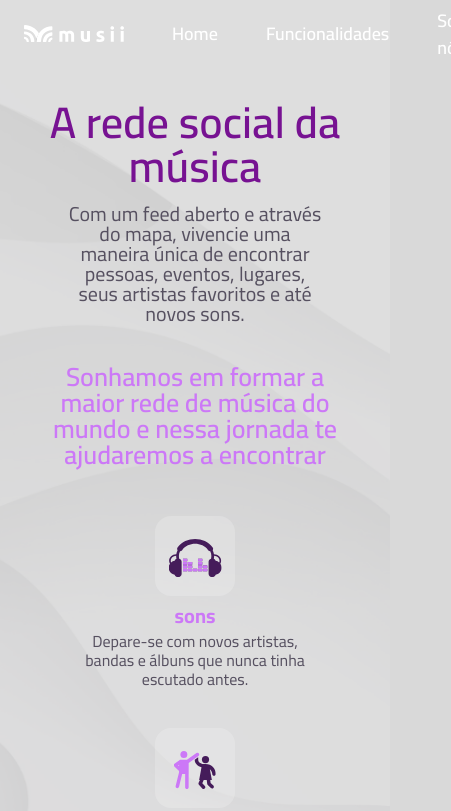
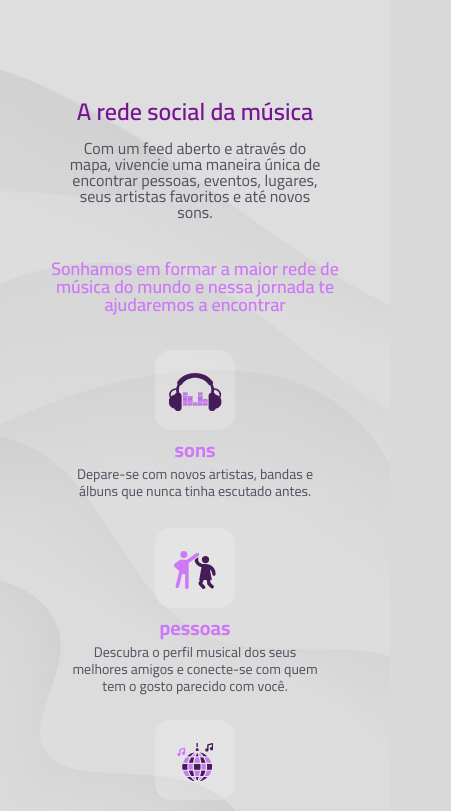
Before and after one commit to bambokianr/musii-site, a React (Create React App) app in the folder front-site/: page / in a window 390 px wide. Shown: the top 811 px of the page, 451 px wide, since content can reach past the window. Built offline with nearby package versions, Linux system fonts and the light colour scheme.

Commit message:
Section2 - responsive screen ok

```diff
--- a/front-site/src/App.js
+++ b/front-site/src/App.js
@@ -11,12 +11,12 @@ import Footer from './sections/Footer';
 function App() {
   return (
     <>
-      <Header />
+      {/* <Header /> */}
       {/* <Section1 /> */}
       <Section2 />
       {/* <Section3 /> */}
-      <Section4 />
-      <Section5 />
+      {/* <Section4 /> */}
+      {/* <Section5 /> */}
       {/* <Footer /> */}
       <GlobalStyle />
     </>
--- a/front-site/src/sections/Footer/index.js
+++ b/front-site/src/sections/Footer/index.js
@@ -10,13 +10,13 @@ function Footer() {
       <Container>
         <Logo src={logoVertical} alt="Logo Musii" />
         <Content>
-          <a href="#">Política de privacidade</a>
-          <Divider>-</Divider>
-          <Contact>
+        <Contact>
             <ContactItem><MdEmail color="#771292" size={20} /><ContactText href="mailto:contato@musii.app">contato@musii.app</ContactText></ContactItem>
             <ContactItem><FaApple color="#771292" size={18} /><ContactText href="#" target="_blank">Baixar na App Store</ContactText></ContactItem>
             <ContactItem><FaGooglePlay color="#771292" size={16} /><ContactText href="#" target="_blank">Baixar no Gogle Play</ContactText></ContactItem>
           </Contact>
+          <Divider>-</Divider>
+          <a href="#">Política de privacidade</a>
           <Divider>-</Divider>
           <Copyright><span>©</span> 2020 Musii</Copyright>
         </Content>
--- a/front-site/src/sections/Footer/styles.js
+++ b/front-site/src/sections/Footer/styles.js
@@ -15,6 +15,10 @@ export const Container = styled.div`
   display: flex;
   justify-content: space-between;
   align-items: flex-end;
+
+  @media screen and (max-width: 1400px) {
+    padding: 0 72px;
+  }
 `;
 
 export const Content = styled.div`
@@ -43,6 +47,10 @@ export const Contact = styled.div`
   display: flex;
   justify-content: flex-start;
   align-items: center;
+
+  @media screen and (max-width: 1060px) {
+    flex-direction: column;
+  }
 `;
 
 export const ContactItem = styled.span`
@@ -61,6 +69,13 @@ export const ContactItem = styled.span`
 
   &:nth-child(3) {
     padding-left: 8px;
+  }
+
+  @media screen and (max-width: 1060px) {
+    &:nth-child(1), &:nth-child(2), &:nth-child(3) {
+      border-style: hidden;
+      padding: 0;
+    }
   }
 `;
 
--- a/front-site/src/sections/Section2/styles.js
+++ b/front-site/src/sections/Section2/styles.js
@@ -25,28 +25,51 @@ export const FirstPhrase = styled.span`
   color: #771292;
   font-weight: 600;
   line-height: 1em;
-  font-size: 4.4rem;
+  font-size: 44px;
   text-align: center;
+
+  @media screen and (max-width: 768px) {
+    font-size: 32px;
+  }
+  @media screen and (max-width: 480px) {
+    font-size: 24px;
+  }
 `;
 
 export const SecondPhrase = styled.span`
   width: 65%;
   color: #565060;
   line-height: 1em;
-  font-size: 2rem;
+  font-size: 20px;
   text-align: center;
   margin: 16px 0;
+
+  @media screen and (max-width: 768px) {
+    font-size: 18px;
+  }
+  @media screen and (max-width: 480px) {
+    font-size: 16px;
+  }
 `;
 
 export const ThirdPhrase = styled.span`
   color: #cc78f7;
   line-height: 1em;
   font-weight: 600;
-  font-size: 2.6rem;
+  font-size: 26px;
   margin: 24px 0 12px;
 
   @media screen and (max-width: 1280px) {
     width: 80%;
+  }
+  @media screen and (max-width: 1060px) {
+    margin-bottom: 0px;
+  }
+  @media screen and (max-width: 768px) {
+    font-size: 20px;
+  }
+  @media screen and (max-width: 480px) {
+    font-size: 18px;
   }
 `;
 
@@ -108,7 +131,7 @@ export const CategoriesBox = styled.div`
     cursor: default;
     display: flex;
     justify-content: center;
-    margin-bottom: 32px;
+    margin-bottom: 28px;
 
     & > h3 {
       display: none;
@@ -133,6 +156,14 @@ export const CategoriesBox = styled.div`
       display: block;
       top: 76px;
       opacity: 1;
+    }
+  }
+
+  @media screen and (max-width: 480px) {
+    margin-bottom: 12px;
+
+    &:nth-child(1) {
+      margin-bottom: -2px;
     }
   }
 `;
@@ -176,7 +207,7 @@ export const CategoriesContent = styled.div`
     font-size: 16px;
     font-weight: 700;
     color: #cc78f7;
-    font-size: 2rem;
+    font-size: 20px;
     line-height: 0;
   }
 
@@ -188,6 +219,10 @@ export const CategoriesContent = styled.div`
     margin-top: 16px;
     padding: 0;
     color: #565060;
+
+    @media screen and (max-width: 480px) {
+      font-size: 14px;
+    }
   }
 
   @media screen and (max-width: 1060px) {
--- a/front-site/src/sections/Section4/styles.js
+++ b/front-site/src/sections/Section4/styles.js
@@ -151,7 +151,6 @@ export const Wave4 = styled.div`
   background: url(${wave});
   background-size: 1000px 100px;
 
-
   animation: ${animate2} 10s linear infinite;
   z-index: 997;
   opacity: 0.7;
```
